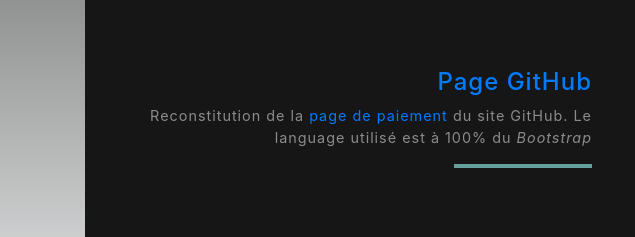
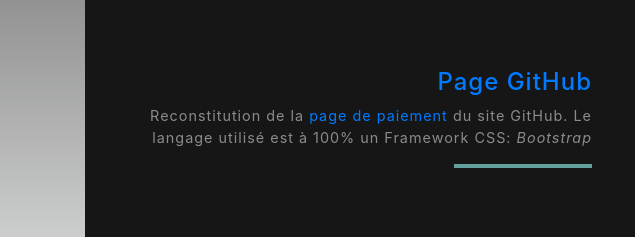
Before and after one commit to Banon-M/portFolioBanon, a website with bundled scripts: page index.html in a window 1280 px wide. Shown: the part 3856-4093 px from the top of the page, 0-635 px from the left. Built offline with nearby package versions, Linux system fonts and the light colour scheme.

Commit message:
modif exercice

```diff
--- a/index.html
+++ b/index.html
@@ -324,7 +324,7 @@
             <div class="d-flex h-100">
               <div class="project-text w-100 my-auto text-center text-lg-right">
                 <h4 class="text-white"><a href="https://banon-m.github.io/tpBootstrap/" target="_blank">Page GitHub</a></h4>
-                <p class="mb-0 text-white-50">Reconstitution de la <a href="https://github.com/pricing" target="_blank">page de paiement</a> du site GitHub. Le language utilisé est à 100% du <em>Bootstrap</em> </p>
+                <p class="mb-0 text-white-50">Reconstitution de la <a href="https://github.com/pricing" target="_blank">page de paiement</a> du site GitHub. Le langage utilisé est à 100% un Framework CSS: <em>Bootstrap</em> </p>
                 <hr class="d-none d-lg-block mb-0 mr-0">
               </div>
             </div>
```
